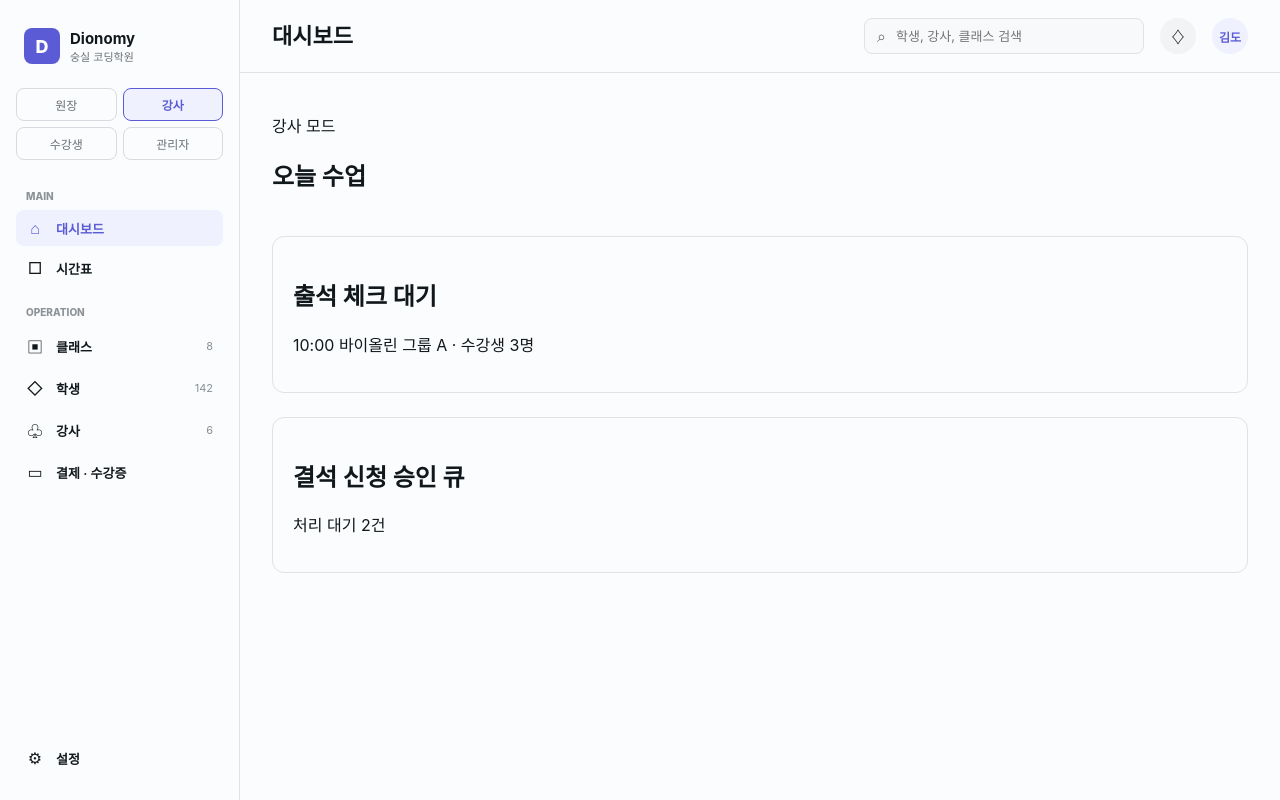
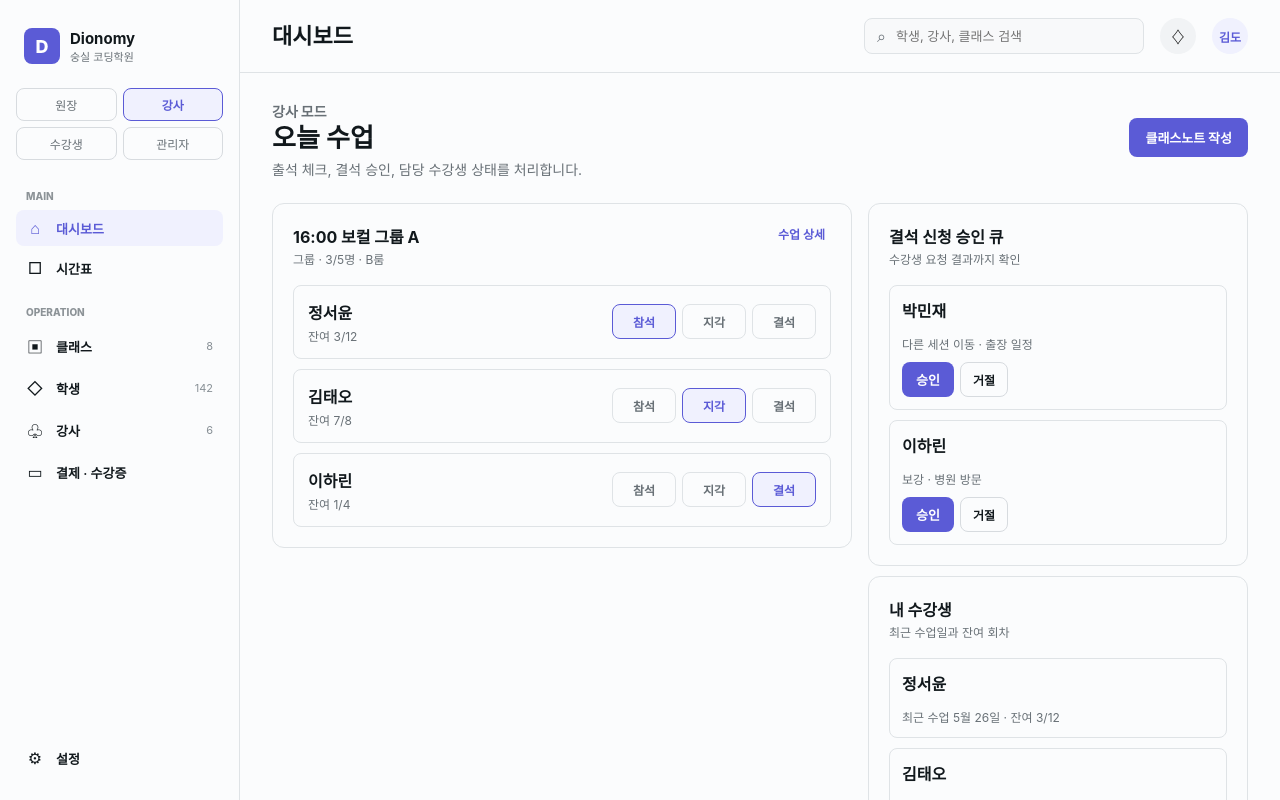
Before and after one commit to dionomy/dionomy-front, a React (Vite) app: page / in a window 1280 px wide. Both pictures are taken after a click on the button "강사". Shown: the top 800 px of the page. Built offline with nearby package versions, Linux system fonts and the light colour scheme.

Commit message:
Add teacher attendance workflow

```diff
--- a/src/pages/teacher/TeacherHomePage.tsx
+++ b/src/pages/teacher/TeacherHomePage.tsx
@@ -1,18 +1,94 @@
+const classRoster = [
+  { name: '정서윤', pass: '3/12', status: '참석' },
+  { name: '김태오', pass: '7/8', status: '지각' },
+  { name: '이하린', pass: '1/4', status: '결석' },
+] as const;
+
+const absenceQueue = [
+  { student: '박민재', request: '다른 세션 이동', reason: '출장 일정', status: '승인 대기' },
+  { student: '이하린', request: '보강', reason: '병원 방문', status: '승인 대기' },
+] as const;
+
 export function TeacherHomePage() {
   return (
-    <section className="page-stack">
-      <header>
-        <p className="eyebrow">강사 모드</p>
-        <h1>오늘 수업</h1>
+    <section className="page-stack teacher-page">
+      <header className="page-hero">
+        <div>
+          <p className="eyebrow">강사 모드</p>
+          <h2>오늘 수업</h2>
+          <p>출석 체크, 결석 승인, 담당 수강생 상태를 처리합니다.</p>
+        </div>
+        <button className="primary-button" type="button">클래스노트 작성</button>
       </header>
-      <article className="panel">
-        <h2>출석 체크 대기</h2>
-        <p>10:00 바이올린 그룹 A · 수강생 3명</p>
-      </article>
-      <article className="panel">
-        <h2>결석 신청 승인 큐</h2>
-        <p>처리 대기 2건</p>
-      </article>
+
+      <div className="teacher-layout">
+        <section className="panel">
+          <div className="panel-heading">
+            <div>
+              <h2>16:00 보컬 그룹 A</h2>
+              <p>그룹 · 3/5명 · B룸</p>
+            </div>
+            <button type="button">수업 상세</button>
+          </div>
+          <div className="attendance-check-list">
+            {classRoster.map((student) => (
+              <article key={student.name}>
+                <div>
+                  <strong>{student.name}</strong>
+                  <span>잔여 {student.pass}</span>
+                </div>
+                <div className="attendance-actions">
+                  {['참석', '지각', '결석'].map((status) => (
+                    <button className={student.status === status ? 'active' : undefined} key={status} type="button">
+                      {status}
+                    </button>
+                  ))}
+                </div>
+              </article>
+            ))}
+          </div>
+        </section>
+
+        <aside className="teacher-side">
+          <section className="panel">
+            <div className="panel-heading">
+              <div>
+                <h2>결석 신청 승인 큐</h2>
+                <p>수강생 요청 결과까지 확인</p>
+              </div>
+            </div>
+            <div className="absence-queue">
+              {absenceQueue.map((item) => (
+                <article key={item.student}>
+                  <strong>{item.student}</strong>
+                  <span>{item.request} · {item.reason}</span>
+                  <div>
+                    <button className="primary-button compact" type="button">승인</button>
+                    <button className="secondary-button compact" type="button">거절</button>
+                  </div>
+                </article>
+              ))}
+            </div>
+          </section>
+
+          <section className="panel">
+            <div className="panel-heading">
+              <div>
+                <h2>내 수강생</h2>
+                <p>최근 수업일과 잔여 회차</p>
+              </div>
+            </div>
+            <div className="teacher-student-list">
+              {classRoster.map((student) => (
+                <article key={student.name}>
+                  <strong>{student.name}</strong>
+                  <span>최근 수업 5월 26일 · 잔여 {student.pass}</span>
+                </article>
+              ))}
+            </div>
+          </section>
+        </aside>
+      </div>
     </section>
   );
 }
--- a/src/shared/ui/styles.css
+++ b/src/shared/ui/styles.css
@@ -340,6 +340,13 @@ button {
   font-size: 14px;
 }
 
+.eyebrow {
+  margin: 0 0 6px;
+  color: var(--color-text-brand);
+  font-size: 11px;
+  font-weight: 800;
+}
+
 .primary-button {
   border: 0;
   border-radius: 8px;
@@ -1360,6 +1367,90 @@ button {
   color: var(--color-solid-success);
 }
 
+.teacher-layout {
+  display: grid;
+  grid-template-columns: minmax(0, 1fr) 380px;
+  gap: 16px;
+  align-items: start;
+}
+
+.teacher-side,
+.attendance-check-list,
+.absence-queue,
+.teacher-student-list {
+  display: grid;
+  gap: 10px;
+}
+
+.attendance-check-list,
+.absence-queue,
+.teacher-student-list {
+  margin-top: 18px;
+}
+
+.attendance-check-list article {
+  display: grid;
+  grid-template-columns: minmax(0, 1fr) auto;
+  align-items: center;
+  gap: 12px;
+  border: 1px solid var(--color-border-subtle);
+  border-radius: var(--radius-md);
+  padding: 14px;
+}
+
+.attendance-check-list strong,
+.attendance-check-list span,
+.absence-queue strong,
+.absence-queue span,
+.teacher-student-list strong,
+.teacher-student-list span {
+  display: block;
+}
+
+.attendance-check-list span,
+.absence-queue span,
+.teacher-student-list span {
+  margin-top: 3px;
+  color: var(--color-text-secondary);
+  font-size: 12px;
+}
+
+.attendance-actions {
+  display: grid;
+  grid-template-columns: repeat(3, 64px);
+  gap: 6px;
+}
+
+.attendance-actions button {
+  border: 1px solid var(--color-border-subtle);
+  border-radius: var(--radius-md);
+  background: var(--color-bg-app);
+  color: var(--color-text-secondary);
+  padding: 8px 0;
+  font-size: 12px;
+  font-weight: 800;
+}
+
+.attendance-actions button.active {
+  border-color: var(--color-solid-brand);
+  background: var(--color-brand-3);
+  color: var(--color-solid-brand);
+}
+
+.absence-queue article,
+.teacher-student-list article {
+  display: grid;
+  gap: 10px;
+  border: 1px solid var(--color-border-subtle);
+  border-radius: var(--radius-md);
+  padding: 12px;
+}
+
+.absence-queue article div {
+  display: flex;
+  gap: 6px;
+}
+
 .mobile-page {
   display: grid;
   grid-template-rows: auto auto 1fr auto;
@@ -1675,6 +1766,7 @@ button {
   .form-grid,
   .student-summary-grid,
   .students-layout,
+  .teacher-layout,
   .student-row-card,
   .usage-log-list article {
     grid-template-columns: 1fr;
```
